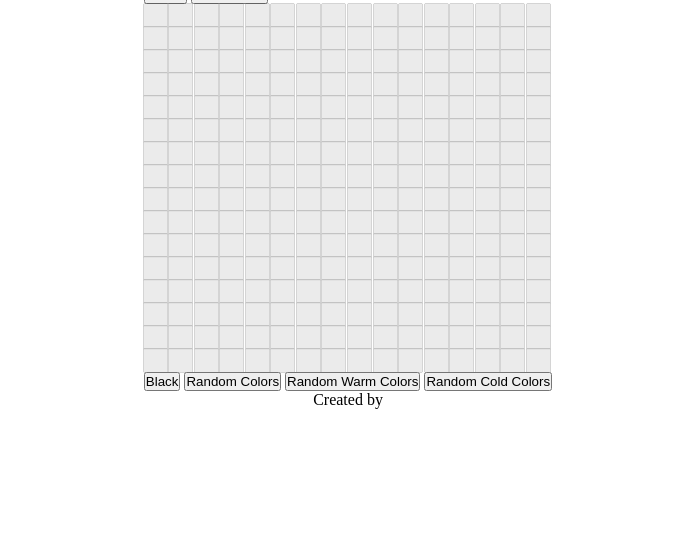
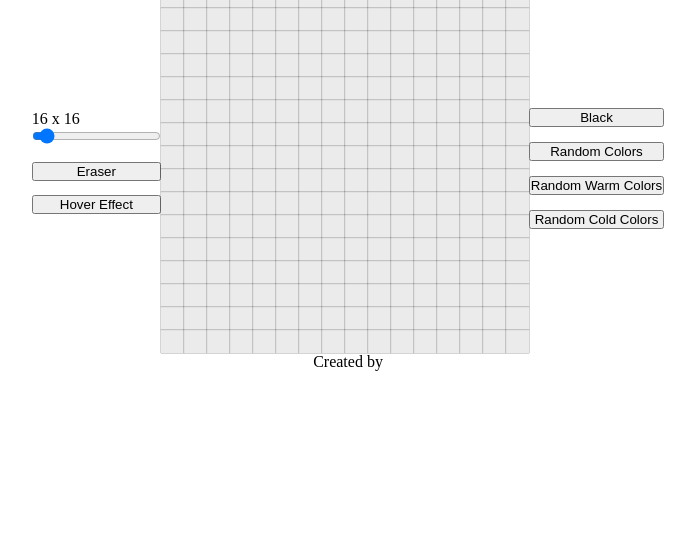
Before and after one commit to Frkn95/Etch-a-Sketch, a plain HTML site: page index.html in a window 1280 px wide. Shown: the part 241-800 px from the top of the page, without its empty margins (292-987 px from the left). Drawn offline with Linux system fonts and the light colour scheme.

Commit message:
Changed some values

```diff
--- a/style.css
+++ b/style.css
@@ -14,11 +14,32 @@ body{
     overflow: hidden;
 }
 
+.main{
+    /* max-height: 500px; */
+    display: flex;
+    justify-content: center;
+    align-items: center;
+}
+
+.colorOptions{
+    height: 150px;
+    display: flex;
+    flex-direction: column;
+    justify-content: space-evenly;
+}
+
+.extraOptions{
+    height: 80px;
+    display: flex;
+    flex-direction: column;
+    justify-content: space-evenly;
+}
+
 #container{
     max-width: 500px;
     display: grid;
-    grid-template-rows: repeat(16, auto);
-    grid-template-columns: repeat(16, auto);
+    grid-template-rows: repeat(16, 1fr);
+    grid-template-columns: repeat(16, 1fr);
 }
 
 .square{
```
